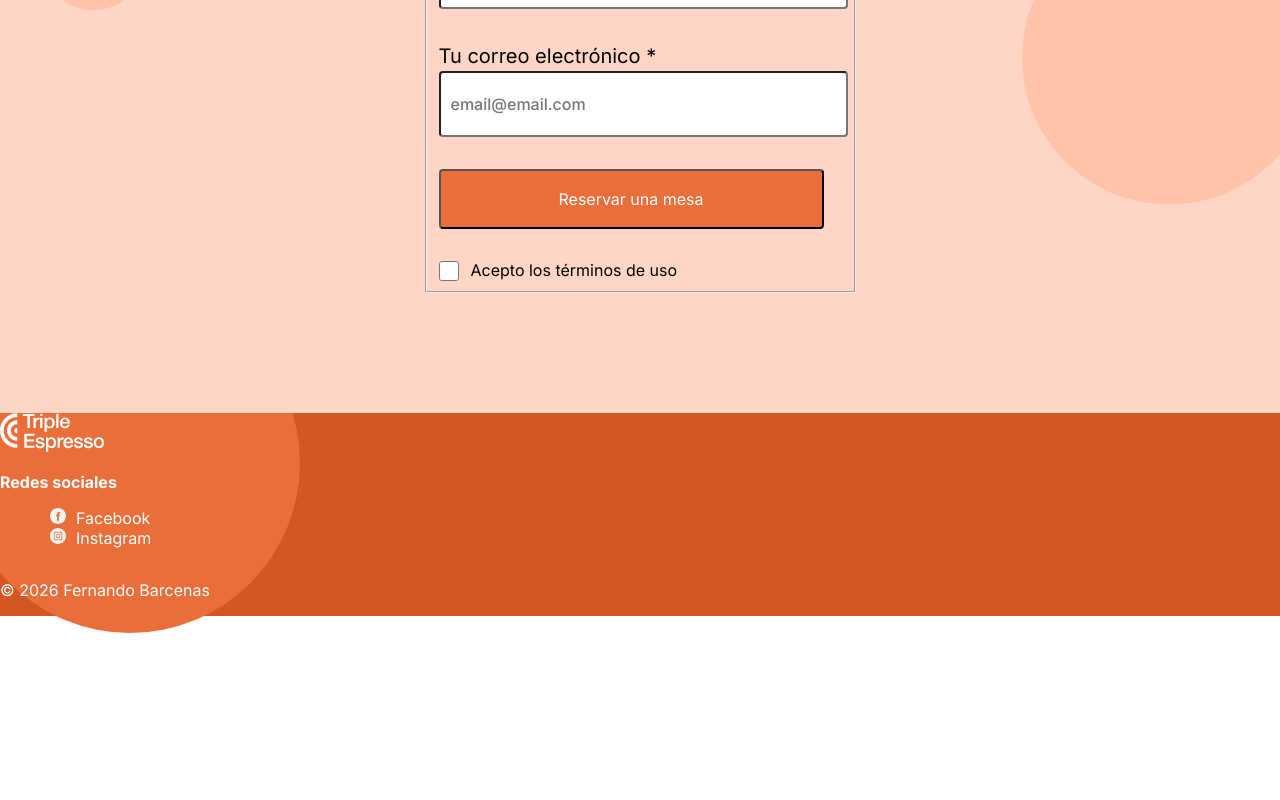
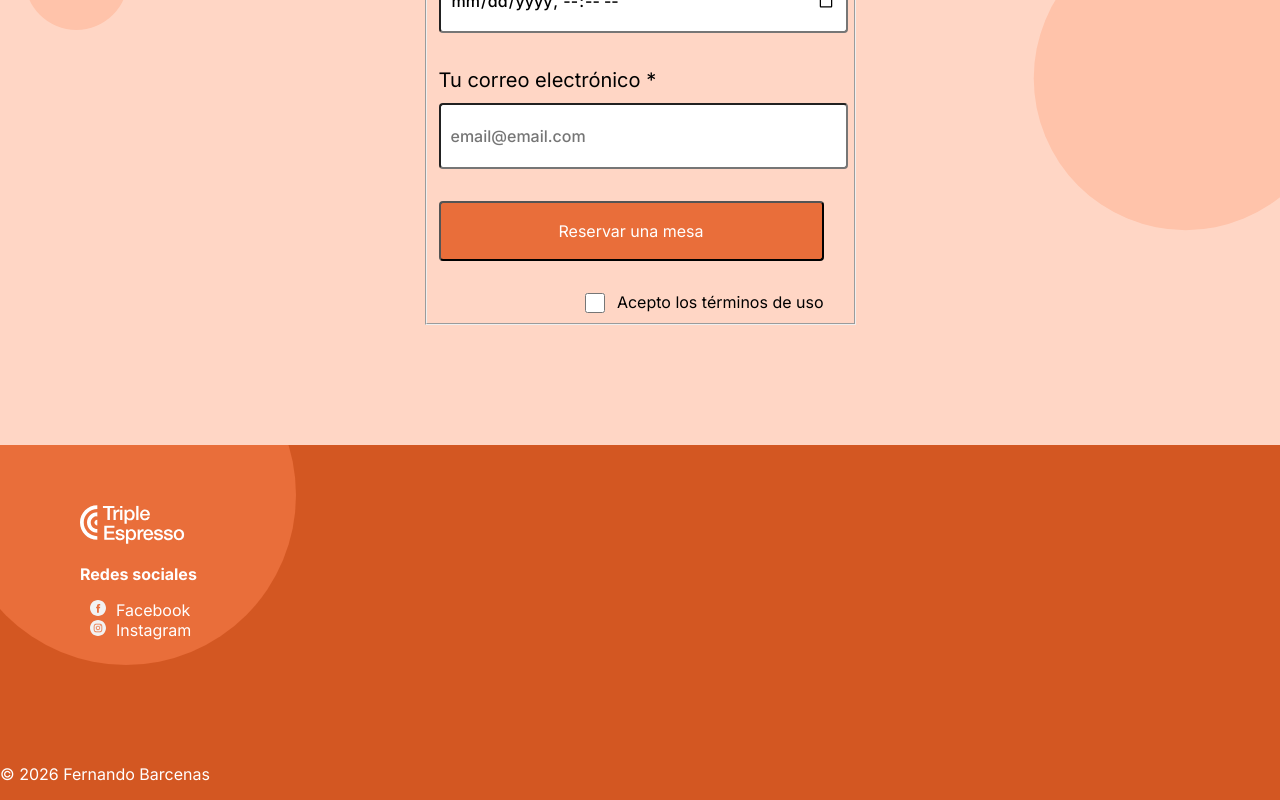
Before and after one commit to FERNYX12/web_project_coffeeshop_es, a plain HTML site: page index.html in a window 1280 px wide. Shown: the part 1417-2217 px from the top of the page. Before the commit the page ends 2050 px from the top, so only its background shows below. Drawn offline with Linux system fonts and the light colour scheme.

Commit message:
corrections in the position in all style.xss

```diff
--- a/index.html
+++ b/index.html
@@ -15,7 +15,7 @@
     </head>
     <body>
         <header class="header">
-            <img src="images/logo_coffeeshop_dark.svg" alt="svg" class="logo">
+            <img src="images/logo_coffeeshop_dark.svg" alt="Logo Triple Espresso" class="logo">
             <nav class="nav">
                 <ul class="nav-links">
                     <li><a href="#reserva" class="nav-link">Reservar una mesa</a></li>
@@ -35,11 +35,11 @@
                 </div>
                 <p class="address">Avenida del Éxito 200, Ciudad Triple Peaks</p>
             </section>
-            <img src="images/inside_coffee_shop.png" alt="png" class="header-image">
+            <img src="images/inside_coffee_shop.png" alt="Interior de la cafeteria Triple Espresso" class="header-image">
         </header>
 
         <main class="content">
-            <sectionn id="reserva">
+            <section id="reserva">
             <fieldset class="reserv">
             <h2 class="title-reservation">Reservar una mesa</h2>
             <form action="" method="get" class="form">
@@ -90,7 +90,7 @@
               </button>
               <div class="terminos">
               <label for="terms" class="label-reservation-terms">
-                <input type="checkbox" name="terms" id="terms" class="input-reservation-checkbox"/>
+                <input type="checkbox" name="terms" id="terms" class="input-reservation-checkbox" required/>
                 Acepto los términos de uso
               </label>
               </div>
@@ -109,8 +109,8 @@
                <div class="social-media">
                 <p>Redes sociales</p>
                 <ul class="social-media-nav">
-                  <li class="social-media-links"> <a href="" class="social-media-link"> <img src="/images/facebook_white.svg" alt="Facebook-icon"  class="social-media-icon">Facebook</a></li>
-                  <li class="social-media-links"> <a href="" class="social-media-link"> <img src="/images/instagram_white.svg" alt="Instagram-icon/" class="social-media-icon">Instagram</a></li>
+                  <li class="social-media-links"> <a href="#" class="social-media-link"> <img src="/images/facebook_white.svg" alt="Facebook-icon"  class="social-media-icon">Facebook</a></li>
+                  <li class="social-media-links"> <a href="#" class="social-media-link"> <img src="/images/instagram_white.svg" alt="Instagram-icon/" class="social-media-icon">Instagram</a></li>
                 </ul>
                 </div>
               </div>
--- a/styles/style.css
+++ b/styles/style.css
@@ -168,6 +168,7 @@ body {
 
 .form {
   /*flexbox*/
+  display: flex;
   max-width: 385px;
   flex-direction: column;
 }
@@ -214,7 +215,7 @@ body {
 }
 
 .input-reservation-button:hover {
-  opacity: 30%;
+  opacity: 0.7;
 }
 
 .terminos {
@@ -255,10 +256,10 @@ body {
   background-color: #e96e3a;
   width: 340px;
   height: 340px;
-  border-radius: 360px;
+  border-radius: 50%;
   z-index: -2;
   position: absolute;
-  left: -40px;
+  left: -44px;
   top: -120px;
   overflow: hidden;
 }
@@ -272,9 +273,8 @@ body {
   width: 700px;
   align-self: stretch;
   box-sizing: border-box;
-  justify-content: space-around;
-  margin: 60px, 80px, 108px;
-  padding: auto;
+  justify-content: flex-end;
+  margin: 60px 80px 108px;
   z-index: 1;
 }
 
@@ -303,6 +303,8 @@ body {
   line-height: 20px;
   color: #ffffff;
   /*flexbox*/
+  margin: 0;
+  padding: 0;
 }
 
 .social-media-links {
```
Also changed, not shown: 1 other file.
